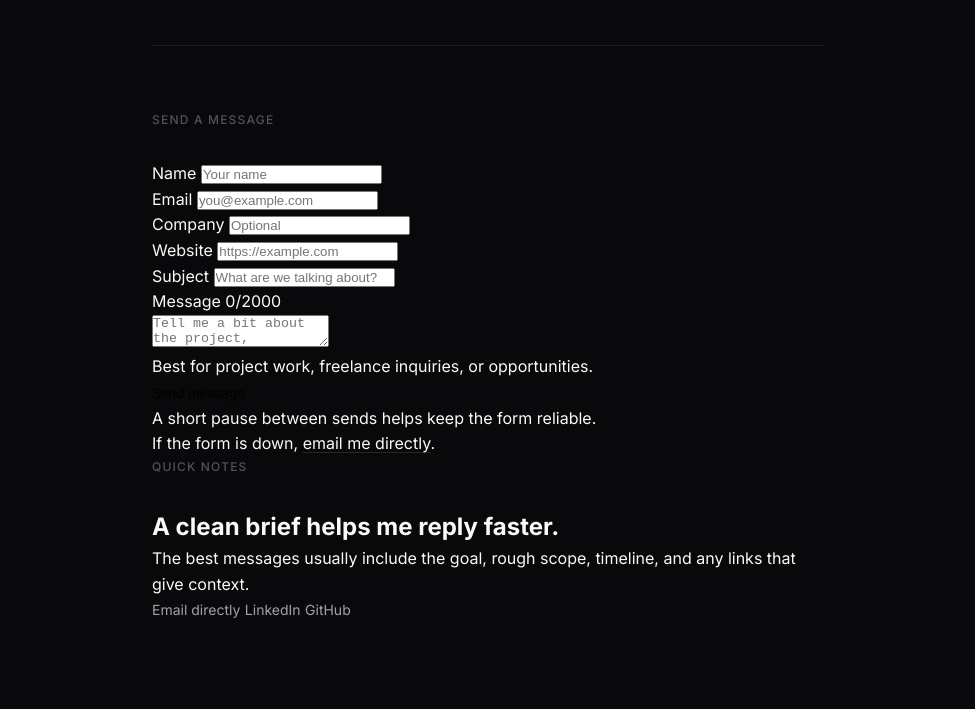
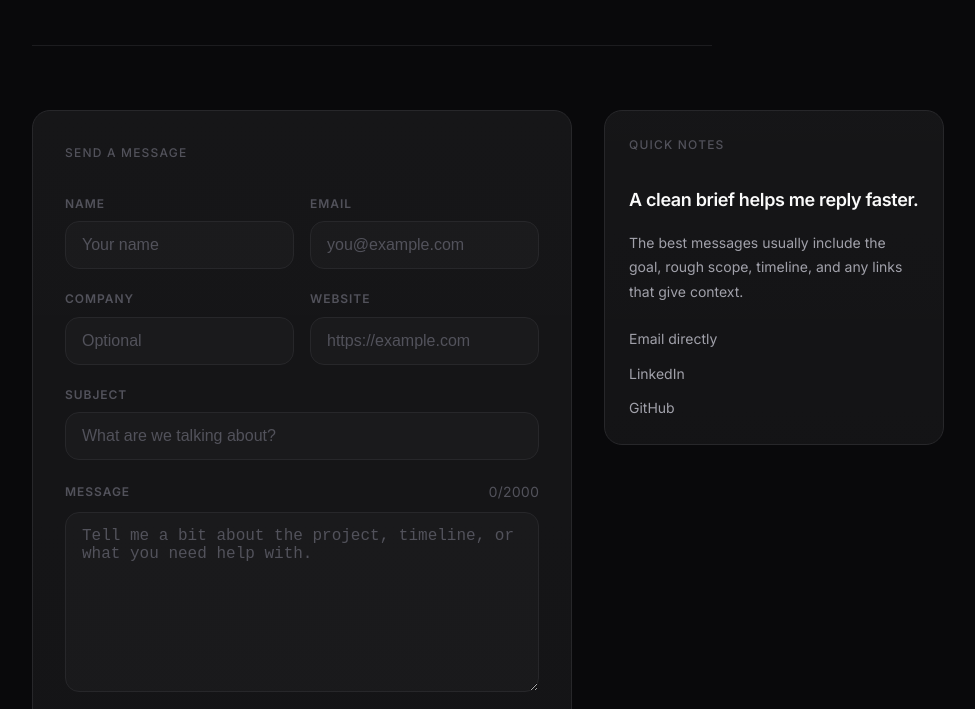
Before and after one commit to hendricknkuba/hendricknkuba.com, a website with bundled scripts: page contact/index.html in a window 1280 px wide. Shown: the part 240-949 px from the top of the page, without its empty margins (152-1127 px from the left). Built offline with nearby package versions, Linux system fonts and the light colour scheme.

Commit message:
Add styles for contact page layout and form components

```diff
--- a/assets/css/base.css
+++ b/assets/css/base.css
@@ -50,7 +50,7 @@
   --space-20: 5rem;
   --space-24: 6rem;
 
-  --container-max: 720px;
+  --container-max: 960px;
   --container-padding: 1.5rem;
 
   --radius-sm: 0.25rem;
--- a/assets/css/components.css
+++ b/assets/css/components.css
@@ -284,6 +284,7 @@
 .hero-text {
   flex: 1;
   min-width: 0;
+  max-width: 620px;
 }
 
 .hero-portrait {
@@ -384,6 +385,7 @@ html.is-rendering .transition-page {
   padding-bottom: var(--space-12);
   border-bottom: 1px solid var(--color-border-subtle);
   margin-bottom: var(--space-16);
+  max-width: 680px;
 }
 
 .page-title {
@@ -569,11 +571,184 @@ html.is-rendering .transition-page {
   font-size: var(--text-lg);
   line-height: var(--leading-relaxed);
   color: var(--color-text-secondary);
+  max-width: 700px;
 }
 
 .about-intro strong {
   color: var(--color-text);
   font-weight: 500;
+}
+
+/* ─── Contact ─── */
+
+.contact-panel,
+.contact-sidebar-card {
+  border: 1px solid var(--color-border);
+  border-radius: 18px;
+  background:
+    linear-gradient(180deg, rgba(255, 255, 255, 0.02), rgba(255, 255, 255, 0.01)),
+    var(--color-surface);
+}
+
+.contact-panel {
+  padding: var(--space-8);
+}
+
+.contact-sidebar-card {
+  padding: var(--space-6);
+}
+
+.contact-sidebar-title {
+  font-size: var(--text-lg);
+  font-weight: 600;
+  letter-spacing: -0.02em;
+  color: var(--color-text);
+}
+
+.contact-sidebar-copy,
+.contact-helper,
+.contact-footnote {
+  font-size: var(--text-sm);
+  line-height: var(--leading-relaxed);
+  color: var(--color-text-secondary);
+}
+
+.contact-sidebar-copy {
+  margin-top: var(--space-4);
+}
+
+.contact-sidebar-actions {
+  display: flex;
+  flex-direction: column;
+  gap: var(--space-3);
+  margin-top: var(--space-6);
+}
+
+.contact-form {
+  display: grid;
+  gap: var(--space-5);
+}
+
+.contact-form-row {
+  display: grid;
+  grid-template-columns: repeat(2, minmax(0, 1fr));
+  gap: var(--space-4);
+}
+
+.contact-field {
+  display: grid;
+  gap: var(--space-2);
+}
+
+.contact-field label {
+  font-size: var(--text-xs);
+  font-weight: 600;
+  letter-spacing: 0.08em;
+  text-transform: uppercase;
+  color: var(--color-text-muted);
+}
+
+.contact-field input,
+.contact-field textarea {
+  width: 100%;
+  padding: 0.875rem 1rem;
+  border: 1px solid var(--color-border);
+  border-radius: 14px;
+  background: rgba(255, 255, 255, 0.02);
+  color: var(--color-text);
+  font-size: var(--text-base);
+  transition: border-color var(--transition), background var(--transition), box-shadow var(--transition);
+}
+
+.contact-field input::placeholder,
+.contact-field textarea::placeholder {
+  color: var(--color-text-muted);
+}
+
+.contact-field input:focus,
+.contact-field textarea:focus {
+  outline: none;
+  border-color: rgba(34, 211, 238, 0.45);
+  background: rgba(255, 255, 255, 0.03);
+  box-shadow: 0 0 0 4px rgba(34, 211, 238, 0.08);
+}
+
+.contact-field textarea {
+  min-height: 180px;
+  resize: vertical;
+}
+
+.contact-helper-row {
+  display: flex;
+  align-items: center;
+  justify-content: space-between;
+  gap: var(--space-4);
+}
+
+.contact-message-count {
+  font-variant-numeric: tabular-nums;
+  color: var(--color-text-muted);
+}
+
+.contact-status {
+  min-height: 1.5rem;
+  padding: 0.875rem 1rem;
+  border: 1px solid transparent;
+  border-radius: 14px;
+  font-size: var(--text-sm);
+  line-height: var(--leading-snug);
+  color: var(--color-text-secondary);
+  background: rgba(255, 255, 255, 0.02);
+}
+
+.contact-status[data-state='success'] {
+  color: #b6f7dc;
+  border-color: rgba(16, 185, 129, 0.28);
+  background: rgba(16, 185, 129, 0.08);
+}
+
+.contact-status[data-state='error'] {
+  color: #fecaca;
+  border-color: rgba(239, 68, 68, 0.28);
+  background: rgba(239, 68, 68, 0.08);
+}
+
+.contact-status[data-state='info'] {
+  color: #d9f99d;
+  border-color: rgba(163, 230, 53, 0.22);
+  background: rgba(163, 230, 53, 0.08);
+}
+
+.contact-submit {
+  display: inline-flex;
+  align-items: center;
+  justify-content: center;
+  width: fit-content;
+  min-width: 148px;
+  min-height: 46px;
+  padding: 0.8rem 1.15rem;
+  border: 1px solid rgba(250, 250, 250, 0.1);
+  border-radius: 999px;
+  background: var(--color-text);
+  color: var(--color-bg);
+  font-size: var(--text-sm);
+  font-weight: 600;
+  letter-spacing: 0.01em;
+  transition: transform var(--transition), opacity var(--transition), box-shadow var(--transition);
+}
+
+.contact-submit:hover:not(:disabled) {
+  transform: translateY(-1px);
+  box-shadow: 0 12px 24px rgba(255, 255, 255, 0.08);
+}
+
+.contact-submit:disabled {
+  opacity: 0.65;
+  cursor: not-allowed;
+}
+
+.contact-footnote {
+  margin-top: var(--space-5);
 }
 
 /* ─── Loading / empty states ─── */
--- a/assets/css/pages.css
+++ b/assets/css/pages.css
@@ -36,6 +36,19 @@
 
 .about-stack-section {
   margin-top: var(--space-16);
+}
+
+/* ─── Contact page ─── */
+
+.contact-page-content {
+  padding-bottom: var(--space-20);
+}
+
+.contact-layout {
+  display: grid;
+  grid-template-columns: minmax(0, 1.35fr) minmax(260px, 0.85fr);
+  gap: var(--space-8);
+  align-items: start;
 }
 
 /* ─── 404 ─── */
@@ -184,6 +197,10 @@
     transition-delay: 95ms;
   }
 
+  .site-nav[data-mobile-open='true'] .nav-links li:nth-child(5) a {
+    transition-delay: 120ms;
+  }
+
   .site-eyes {
     gap: 5px;
     opacity: 1;
@@ -228,6 +245,20 @@
     flex-direction: column;
   }
 
+  .contact-layout,
+  .contact-form-row {
+    grid-template-columns: 1fr;
+  }
+
+  .contact-panel {
+    padding: var(--space-6);
+  }
+
+  .contact-helper-row {
+    flex-direction: column;
+    align-items: flex-start;
+  }
+
   .hero {
     padding-top: var(--space-16);
   }
```
